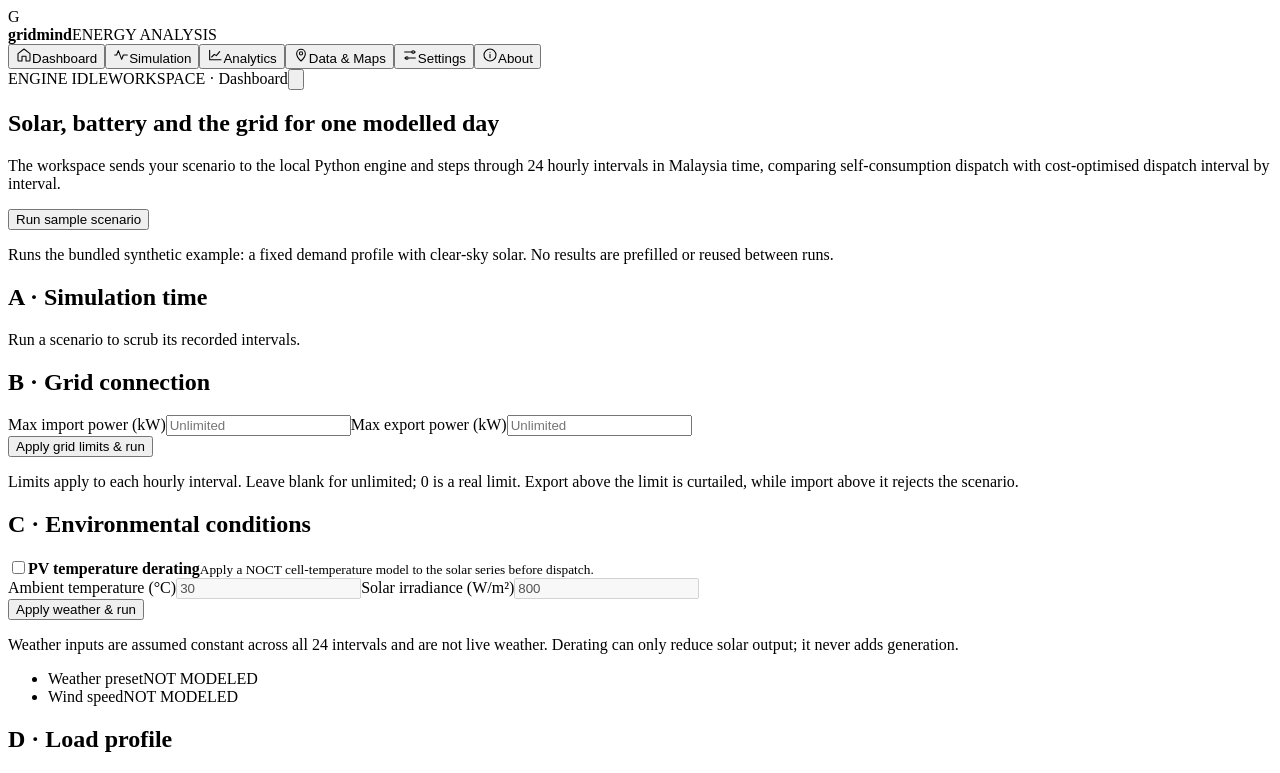
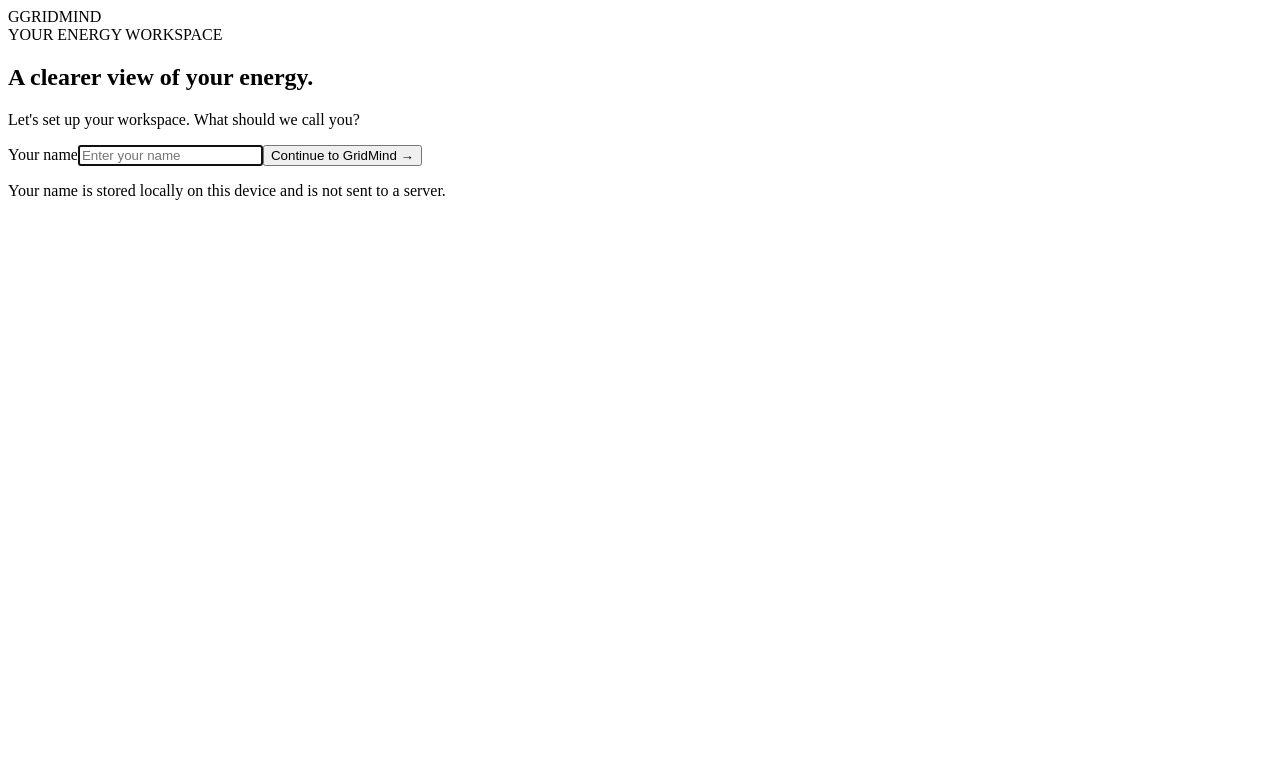
Before and after one commit to aaryannr005-dev/GridMind, a React (Vite) app in the folder frontend/src/renderer/: page / in a window 1280 px wide. Shown: the top 773 px of the page. Built offline with nearby package versions, Linux system fonts and the light colour scheme.

Commit message:
feat(ui): add first-run onboarding and profile state

```diff
--- a/frontend/src/renderer/src/App.tsx
+++ b/frontend/src/renderer/src/App.tsx
@@ -1,7 +1,7 @@
 import { useEffect, useState } from "react";
 import { TopNavTabs } from "./components/TopNavTabs";
+import { WelcomeScreen } from "./components/WelcomeScreen";
 import { HomePage } from "./pages/HomePage";
-import { PlaceholderPage } from "./pages/PlaceholderPage";
 import { getNavigationItem } from "./navigation";
 import type { PageId } from "./types";
 import { demoScenario } from "./demo-scenario";
@@ -12,12 +12,16 @@ import { createInitialScenarioValues, type ScenarioFormValues } from "./scenario
 import { DEFAULT_DASHBOARD_PREFERENCES, loadDashboardPreferences, saveDashboardPreferences, type DashboardPreferences } from "./dashboard-preferences";
 import { PreferencesPage } from "./pages/PreferencesPage";
 import { EnergyMapPage } from "./pages/EnergyMapPage";
+import { AboutPage } from "./pages/AboutPage";
 import { ThemeToggle } from "./components/ThemeToggle";
 import { applyTheme, loadTheme, saveTheme, type ThemeName } from "./theme";
+import { loadDisplayName, saveDisplayName } from "./profile";
 import type { StrategyId } from "./components/ControlRail";
 
 export default function App() {
   const [activePage, setActivePage] = useState<PageId>("home");
+  const [displayName, setDisplayName] = useState(loadDisplayName);
+  const [profileSaved, setProfileSaved] = useState(true);
   const [report, setReport] = useState<GridMindScenarioReport | null>(null);
   const [reportSource, setReportSource] = useState<"synthetic" | "custom" | null>(null);
   const [scenarioValues, setScenarioValues] = useState<ScenarioFormValues>(createInitialScenarioValues);
@@ -26,20 +30,16 @@ export default function App() {
   const [dashboardPreferences, setDashboardPreferences] = useState<DashboardPreferences>(loadDashboardPreferences);
   const [preferencesSaved, setPreferencesSaved] = useState(true);
   const [theme, setTheme] = useState<ThemeName>(loadTheme);
-  // Timeline cursor and strategy display state shared across the workspace.
   const [playhead, setPlayhead] = useState<number | null>(null);
   const [playing, setPlaying] = useState(false);
   const [speed, setSpeed] = useState(1);
   const [strategy, setStrategy] = useState<StrategyId>("baseline");
   const page = getNavigationItem(activePage);
-  const engineStatus = isRunning ? "ENGINE RUNNING" : report ? "ENGINE RESPONDED" : "ENGINE IDLE";
 
   useEffect(() => {
     applyTheme(theme);
-    // Read once on mount; subsequent changes go through updateTheme.
   }, []);
 
-  // A new engine report invalidates the old cursor and playback state.
   useEffect(() => {
     setPlayhead(null);
     setPlaying(false);
@@ -50,6 +50,13 @@ export default function App() {
     setTheme(next);
     applyTheme(next);
     saveTheme(next);
+  }
+
+  function updateDisplayName(value: string): void {
+    const normalized = value.trim().replace(/\s+/g, " ").slice(0, 40);
+    const saved = saveDisplayName(normalized);
+    if (saved) setDisplayName(normalized);
+    setProfileSaved(saved);
   }
 
   async function runScenario(payload: RunHourlyScenarioPayload, source: "synthetic" | "custom"): Promise<void> {
@@ -70,10 +77,6 @@ export default function App() {
     }
   }
 
-  function runDemo(): void {
-    void runScenario(demoScenario, "synthetic");
-  }
-
   function updateDashboardPreferences(preferences: DashboardPreferences): void {
     setDashboardPreferences(preferences);
     setPreferencesSaved(saveDashboardPreferences(preferences));
@@ -83,24 +86,28 @@ export default function App() {
     updateDashboardPreferences({ ...DEFAULT_DASHBOARD_PREFERENCES });
   }
 
+  if (!displayName) {
+    return <WelcomeScreen onContinue={updateDisplayName} />;
+  }
+
   return (
     <div className="app-shell">
       <main className="main-panel">
         <TopNavTabs activePage={activePage} onNavigate={setActivePage} />
         <div className="workspace-frame">
           <div className="workspace-status">
-            <span className="connection-indicator"><i className={isRunning ? "engine-running" : report ? "engine-ready" : ""} />{engineStatus}</span>
             <span className="crumb-label">{page.eyebrow} · {page.label}</span>
             <ThemeToggle theme={theme} onChange={updateTheme} />
           </div>
           <div className="page-content">
             {activePage === "home"
               ? <HomePage
+                displayName={displayName}
                 report={report}
                 reportSource={reportSource}
                 isRunning={isRunning}
                 error={error}
-                onRunDemo={runDemo}
+                onRunDemo={() => { void runScenario(demoScenario, "synthetic"); }}
                 onRunScenario={(payload) => { void runScenario(payload, "custom"); }}
                 dashboardPreferences={dashboardPreferences}
                 scenarioValues={scenarioValues}
@@ -130,8 +137,16 @@ export default function App() {
                   : activePage === "energy-map"
                     ? <EnergyMapPage />
                     : activePage === "settings"
-                      ? <PreferencesPage preferences={dashboardPreferences} onChange={updateDashboardPreferences} onReset={resetDashboardPreferences} isSaved={preferencesSaved} />
-                      : <PlaceholderPage page={page} />}
+                      ? <PreferencesPage
+                        preferences={dashboardPreferences}
+                        onChange={updateDashboardPreferences}
+                        onReset={resetDashboardPreferences}
+                        isSaved={preferencesSaved}
+                        displayName={displayName}
+                        onSaveDisplayName={updateDisplayName}
+                        profileSaved={profileSaved}
+                      />
+                      : <AboutPage />}
             <footer className="app-footer"><span>GRIDMIND <b>•</b> LOCAL ENERGY SIMULATION</span><span>{report ? "SCENARIO LOADED · " + (reportSource === "custom" ? "USER INPUTS" : "SYNTHETIC EXAMPLE") : "NO SCENARIO LOADED"}</span></footer>
           </div>
         </div>
```
